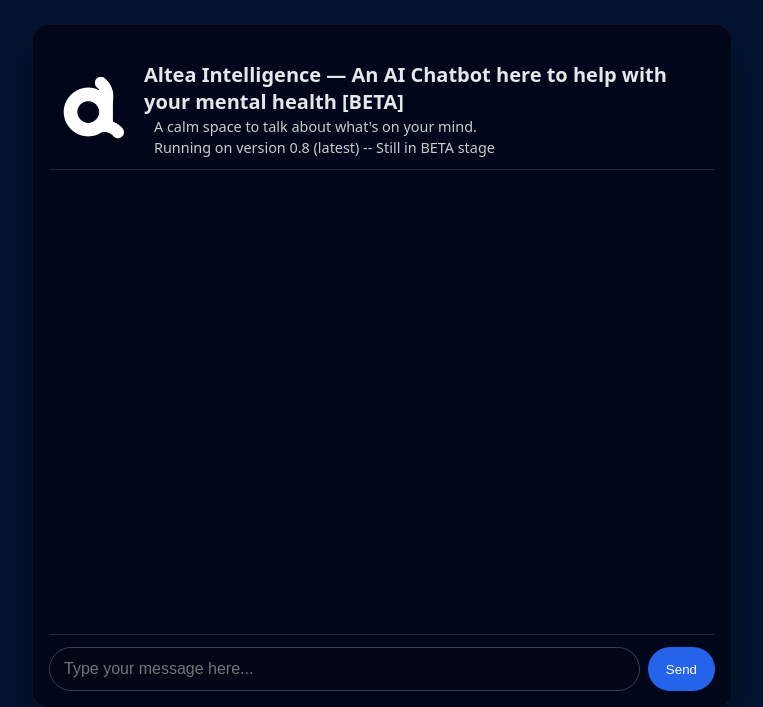
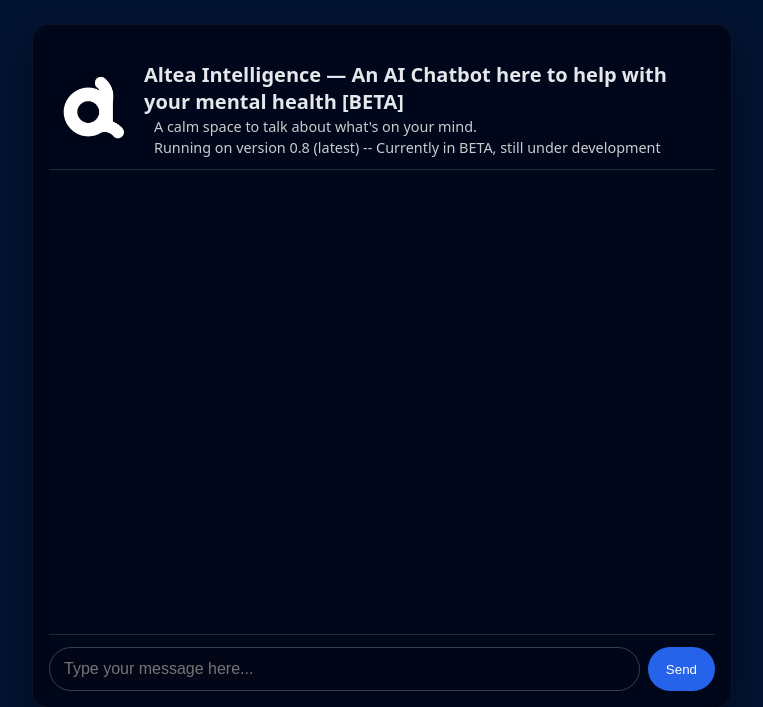
Before and after one commit to swordblade018/altea-intelligence, a Flask app: page / in a window 1280 px wide. Shown: the top 707 px of the page, without its empty margins (258-1021 px from the left). Run offline with Flask 3, Linux system fonts and the light colour scheme.

Commit message:
BETA testing rewording, bold text for bot

```diff
--- a/templates/index.html
+++ b/templates/index.html
@@ -30,7 +30,7 @@
                 <div class="header-text">
                     <h1>Altea Intelligence — An AI Chatbot here to help with your mental health [BETA]</h1>
                     <span class="subtitle">A calm space to talk about what's on your mind.</span>
-                    <span class="subtitle">Running on version 0.8 (latest) -- Still in BETA stage</span>
+                    <span class="subtitle">Running on version 0.8 (latest) -- Currently in BETA, still under development</span>
                 </div>
             </div>
         </header>
```
